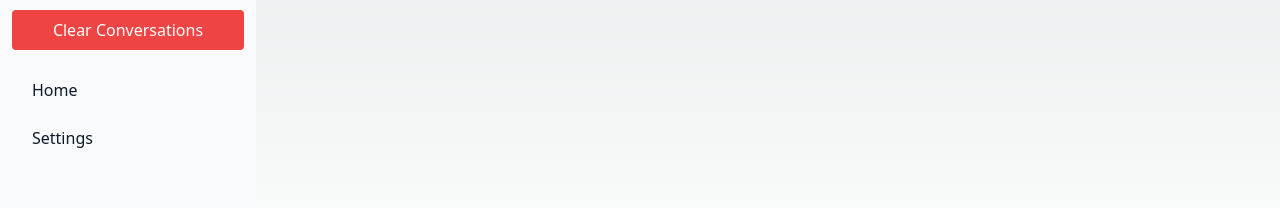
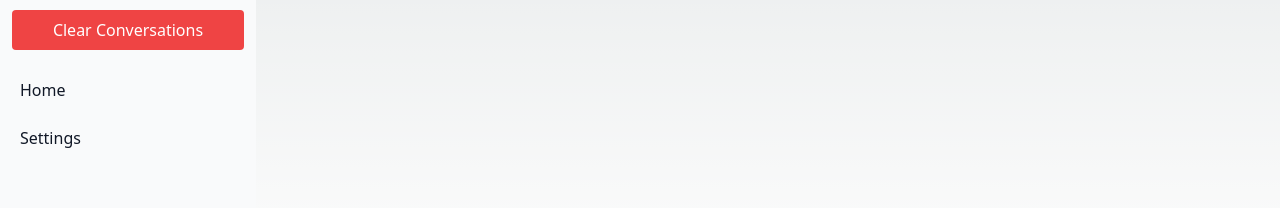
Before and after one commit to JohnPevien/chat-UI, a Next.js app: page /chat in a window 1280 px wide. Shown: the part 474-682 px from the top of the page. Built offline with nearby package versions, Linux system fonts and the light colour scheme.

Commit message:
Update styles for home and settings link

```diff
--- a/app/chat/layout.tsx
+++ b/app/chat/layout.tsx
@@ -1,4 +1,5 @@
 import Conversations from '../../components/Conversations';
+import Link from 'next/link';
 
 import '../globals.css';
 
@@ -31,30 +32,20 @@ export default function RootLayout({
                         <nav>
                             <ul className="space-y-2">
                                 <li>
-                                    <a
-                                        href="#"
+                                    <Link
+                                        href="/"
                                         className="flex items-center rounded-lg p-2 text-base font-normal text-gray-900 hover:bg-gray-100 dark:text-white dark:hover:bg-gray-700"
                                     >
-                                        <span className="ml-3 flex-1 whitespace-nowrap">
-                                            Home
-                                        </span>
-                                        {/* <span className="inline-flex items-center justify-center px-2 ml-3 text-sm font-medium text-gray-800 bg-gray-200 rounded-full dark:bg-gray-700 dark:text-gray-300">
+                                        Home
+                                        {/* <span className="ml-3 inline-flex items-center justify-center rounded-full bg-gray-200 px-2 text-sm font-medium text-gray-800 dark:bg-gray-700 dark:text-gray-300">
                                             Pro
                                         </span> */}
-                                    </a>
+                                    </Link>
                                 </li>
                                 <li>
-                                    <a
-                                        href="#"
-                                        className="flex items-center rounded-lg p-2 text-base font-normal text-gray-900 hover:bg-gray-100 dark:text-white dark:hover:bg-gray-700"
-                                    >
-                                        <span className="ml-3 flex-1 whitespace-nowrap">
-                                            Settings
-                                        </span>
-                                        {/* <span className="inline-flex items-center justify-center w-3 h-3 p-3 ml-3 text-sm font-medium text-blue-800 bg-blue-100 rounded-full dark:bg-blue-900 dark:text-blue-300">
-                                            3
-                                        </span> */}
-                                    </a>
+                                    <button className="flex w-full items-center rounded-lg p-2 text-left text-base font-normal text-gray-900 hover:bg-gray-100 dark:text-white dark:hover:bg-gray-700">
+                                        Settings
+                                    </button>
                                 </li>
                             </ul>
                         </nav>
```
